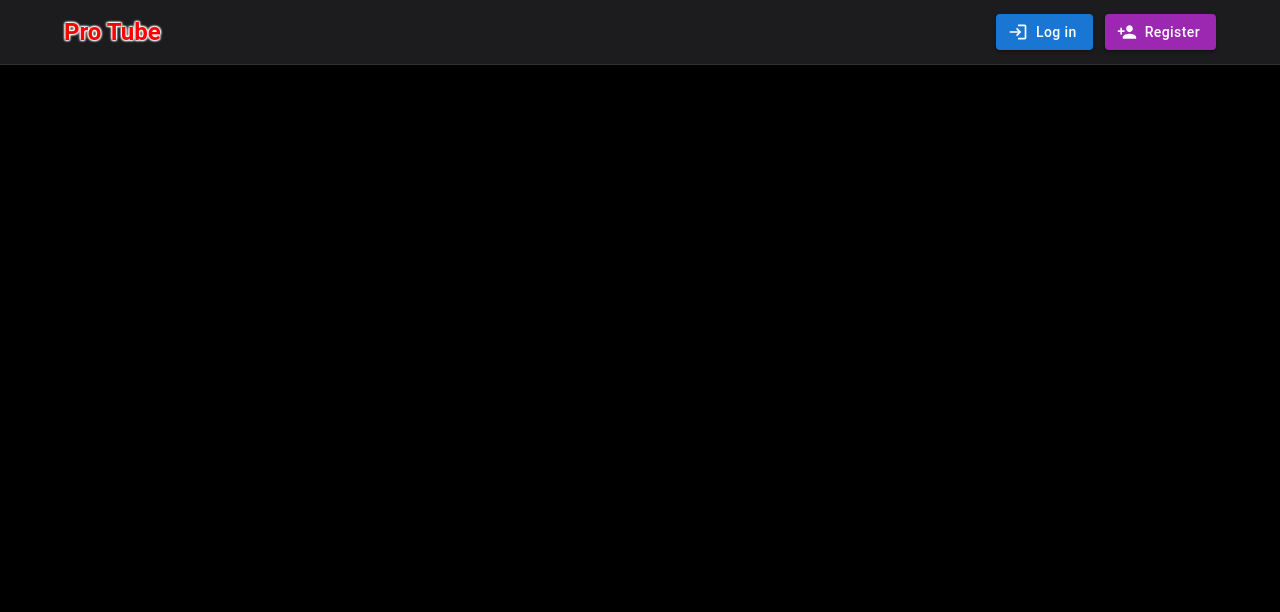
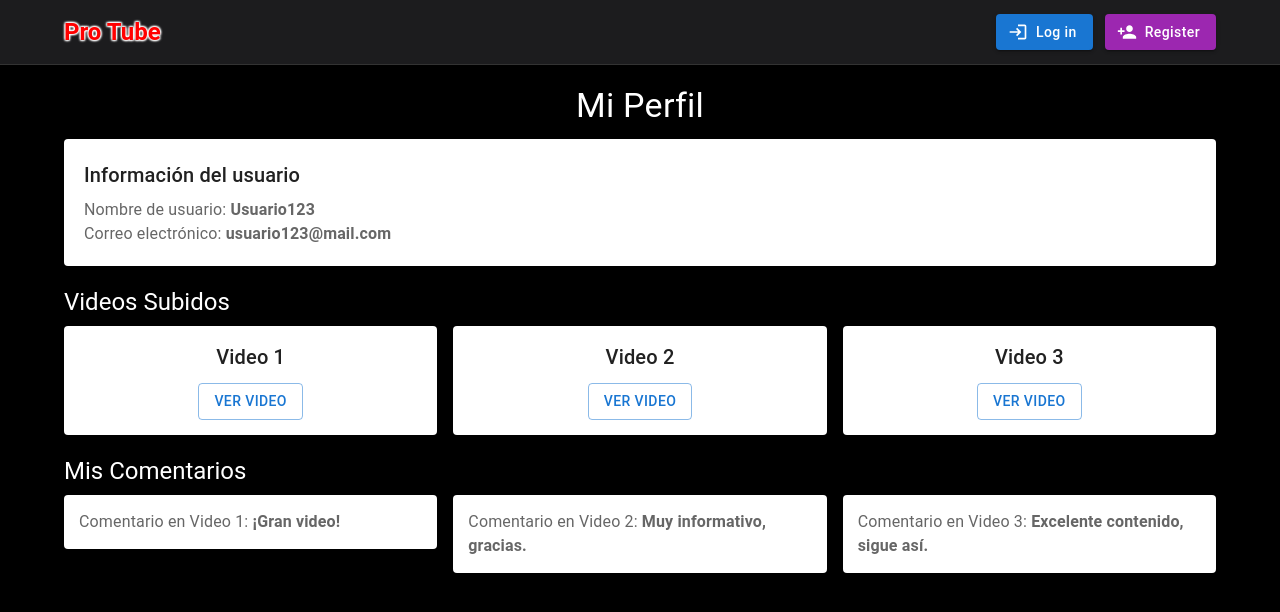
Before and after one commit to BarrosoIsmael/LS_Protube_ManelSergioJoaquinIsma, a React (Vite) app in the folder frontend/: page /profile in a window 1280 px wide. Shown: the top 612 px of the page. Built offline with nearby package versions, Linux system fonts and the light colour scheme.

Commit message:
Add basic profile
Añadido perfil de prueba, es un perfil creado manualmente para tener un perfil y tener una base para ver como quedaria la pagina

```diff
--- a/frontend/src/App.tsx
+++ b/frontend/src/App.tsx
@@ -6,6 +6,7 @@ import Login from "./pages/login";
 import Register from "./pages/register";
 import VideoPlayer from "./pages/videoPlayer";
 import UploadVideo from "./pages/UploadVideo";
+import Profile from "./pages/profile";
 import { AuthProvider } from "./context/AuthContext";
 import ScrollToTopButton from "./components/ScrollToTopButton";
 import "./App.css";
@@ -28,6 +29,7 @@ const App: React.FC = () => {
         <Route path="/register" element={<Register />} />
         <Route path="/video/:videoId" element={<VideoPlayer />} />
         <Route path="/uploadvideo" element={<UploadVideo />} /> {/* Ruta para UploadVideo */}
+        <Route path="/profile" element={<Profile />} /> {/* Nueva ruta para Perfil */}
       </Routes>
 
       {/* Botón flotante para volver al inicio */}
--- /dev/null
+++ b/frontend/src/pages/profile.tsx
@@ -0,0 +1,101 @@
+import React from "react";
+import { Container, Box, Typography, Grid, Paper, Button } from "@mui/material";
+import { Link } from "react-router-dom";
+
+const Profile: React.FC = () => {
+  return (
+    <Container maxWidth="lg" sx={{ marginTop: "20px" }}>
+      <Box sx={{ display: "flex", flexDirection: "column", alignItems: "center" }}>
+        {/* Título de la página */}
+        <Typography variant="h4" component="h1" gutterBottom>
+          Mi Perfil
+        </Typography>
+
+        {/* Información de usuario */}
+        <Paper sx={{ width: "100%", padding: "20px", marginBottom: "20px" }}>
+          <Typography variant="h6" gutterBottom>
+            Información del usuario
+          </Typography>
+          <Typography variant="body1" color="textSecondary">
+            Nombre de usuario: <strong>Usuario123</strong>
+          </Typography>
+          <Typography variant="body1" color="textSecondary">
+            Correo electrónico: <strong>usuario123@mail.com</strong>
+          </Typography>
+        </Paper>
+
+        {/* Sección de Videos Subidos */}
+        <Box sx={{ width: "100%", marginBottom: "20px" }}>
+          <Typography variant="h5" gutterBottom>
+            Videos Subidos
+          </Typography>
+          <Grid container spacing={2}>
+            {/* Aquí irán los videos cuando se integren los datos */}
+            <Grid item xs={12} sm={6} md={4}>
+              <Paper sx={{ padding: "15px", display: "flex", flexDirection: "column", alignItems: "center" }}>
+                <Typography variant="h6">Video 1</Typography>
+                <Button variant="outlined" component={Link} to="/video/1" sx={{ marginTop: "10px" }}>
+                  Ver Video
+                </Button>
+              </Paper>
+            </Grid>
+
+            <Grid item xs={12} sm={6} md={4}>
+              <Paper sx={{ padding: "15px", display: "flex", flexDirection: "column", alignItems: "center" }}>
+                <Typography variant="h6">Video 2</Typography>
+                <Button variant="outlined" component={Link} to="/video/2" sx={{ marginTop: "10px" }}>
+                  Ver Video
+                </Button>
+              </Paper>
+            </Grid>
+
+            {/* Video 3 */}
+            <Grid item xs={12} sm={6} md={4}>
+              <Paper sx={{ padding: "15px", display: "flex", flexDirection: "column", alignItems: "center" }}>
+                <Typography variant="h6">Video 3</Typography>
+                <Button variant="outlined" component={Link} to="/video/3" sx={{ marginTop: "10px" }}>
+                  Ver Video
+                </Button>
+              </Paper>
+            </Grid>
+          </Grid>
+        </Box>
+
+        {/* Sección de Comentarios */}
+        <Box sx={{ width: "100%" }}>
+          <Typography variant="h5" gutterBottom>
+            Mis Comentarios
+          </Typography>
+          <Grid container spacing={2}>
+            {/* Aquí irán los comentarios cuando se integren los datos */}
+            <Grid item xs={12} sm={6} md={4}>
+              <Paper sx={{ padding: "15px" }}>
+                <Typography variant="body1" color="textSecondary">
+                  Comentario en Video 1: <strong>¡Gran video!</strong>
+                </Typography>
+              </Paper>
+            </Grid>
+
+            <Grid item xs={12} sm={6} md={4}>
+              <Paper sx={{ padding: "15px" }}>
+                <Typography variant="body1" color="textSecondary">
+                  Comentario en Video 2: <strong>Muy informativo, gracias.</strong>
+                </Typography>
+              </Paper>
+            </Grid>
+
+            <Grid item xs={12} sm={6} md={4}>
+              <Paper sx={{ padding: "15px" }}>
+                <Typography variant="body1" color="textSecondary">
+                  Comentario en Video 3: <strong>Excelente contenido, sigue así.</strong>
+                </Typography>
+              </Paper>
+            </Grid>
+          </Grid>
+        </Box>
+      </Box>
+    </Container>
+  );
+};
+
+export default Profile;
```
